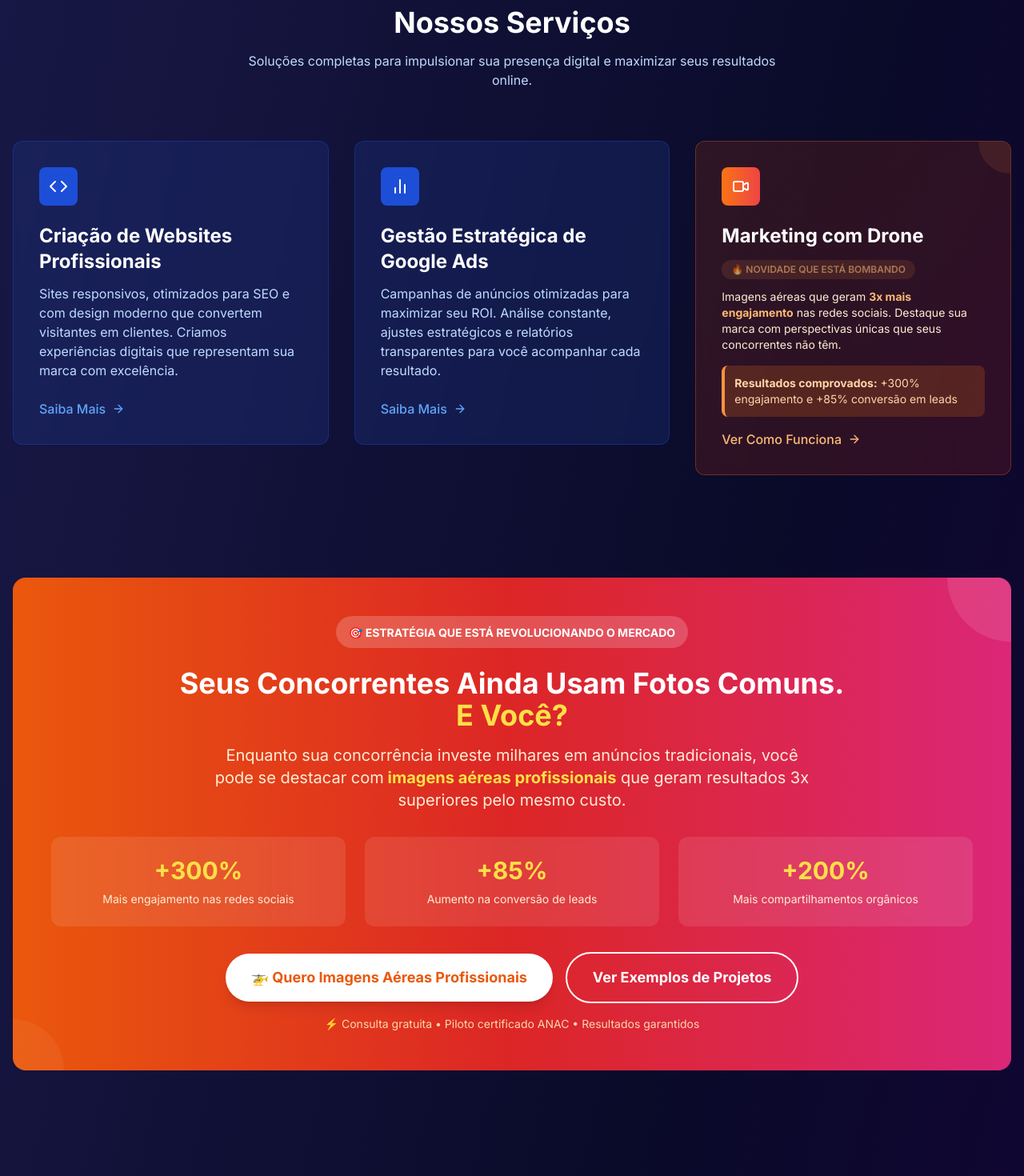
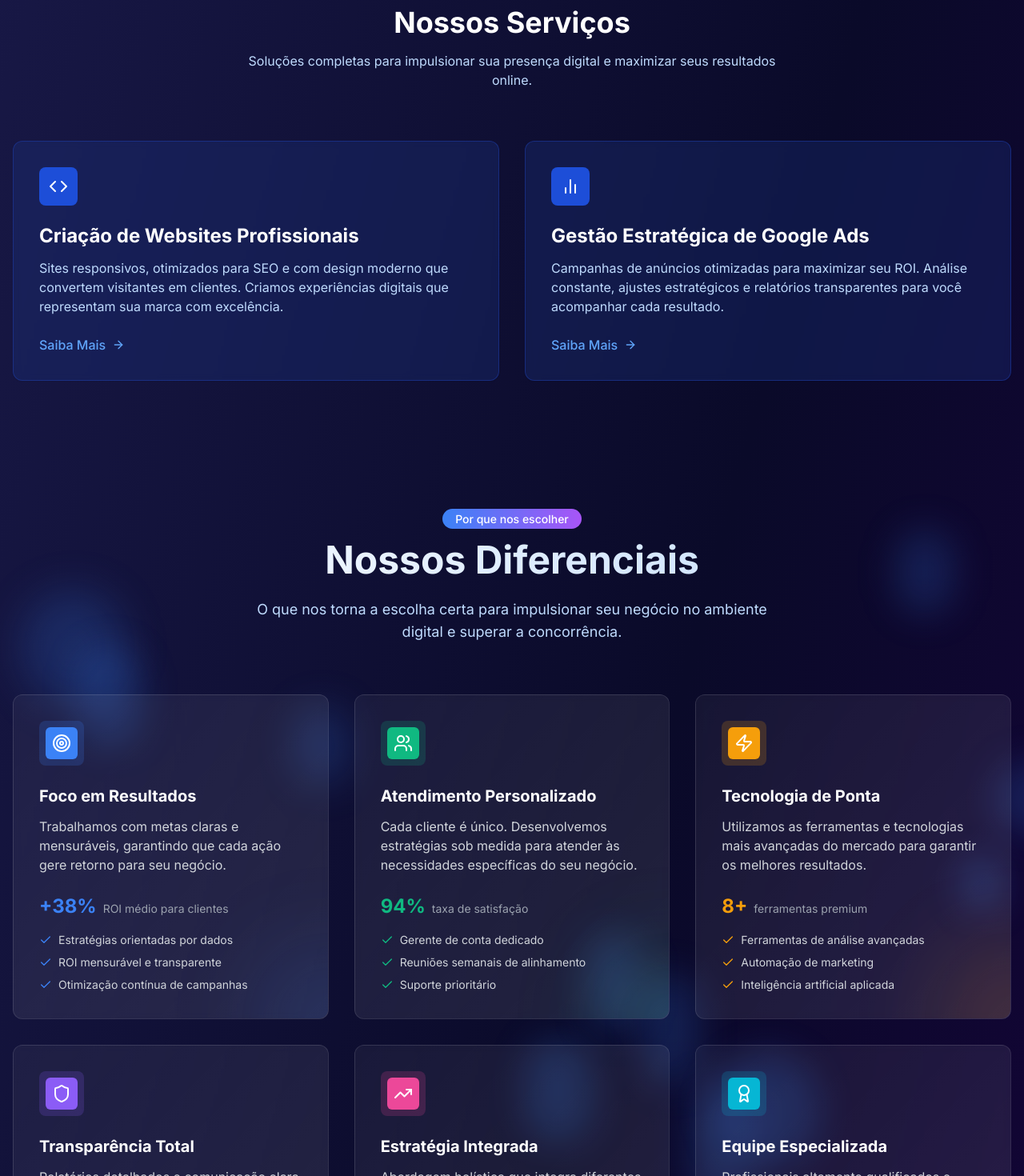
Before and after one commit to nivek-design/design-reverse, a Next.js app: page / in a window 1280 px wide. Shown: the part 740-2210 px from the top of the page at 80% size. Built offline with nearby package versions, Linux system fonts and the light colour scheme.

Commit message:
Restored to 'e3e2f30ba0e6a632edf8d12ae168bbe90846cf9e'
Replit-Restored-To: e3e2f30ba0e6a632edf8d12ae168bbe90846cf9e

```diff
--- a/app/page.tsx
+++ b/app/page.tsx
@@ -1,7 +1,7 @@
 import Link from "next/link"
 import { Button } from "@/components/ui/button"
 import { Navbar } from "@/components/navbar"
-import { ArrowRight, Code, BarChart2, Video } from "lucide-react"
+import { ArrowRight, Code, BarChart2 } from "lucide-react"
 import { Footer } from "@/components/footer"
 import { FadeIn } from "@/components/animations/fade-in"
 import { HoverCard } from "@/components/animations/hover-card"
@@ -122,7 +122,7 @@ export default function Home() {
           </FadeIn>
         </div>
 
-        <div className="grid grid-cols-1 md:grid-cols-3 gap-8">
+        <div className="grid grid-cols-1 md:grid-cols-2 gap-8">
           {/* Service Card 1 */}
           <FadeIn direction="left" delay={0.2}>
             <HoverCard className="bg-blue-900/30 backdrop-blur-sm p-8 rounded-xl border border-blue-800/50 hover:border-blue-500/50 transition-all h-full">
@@ -135,7 +135,7 @@ export default function Home() {
                 Criamos experiências digitais que representam sua marca com excelência.
               </p>
               <Link
-                href="/services#websites"
+                href="/services/websites"
                 className="flex items-center text-blue-400 hover:text-blue-300 font-medium group"
               >
                 Saiba Mais{" "}
@@ -145,7 +145,7 @@ export default function Home() {
           </FadeIn>
 
           {/* Service Card 2 */}
-          <FadeIn direction="up" delay={0.3}>
+          <FadeIn direction="right" delay={0.3}>
             <HoverCard className="bg-blue-900/30 backdrop-blur-sm p-8 rounded-xl border border-blue-800/50 hover:border-blue-500/50 transition-all h-full">
               <div className="bg-blue-700 p-3 rounded-lg inline-block mb-4">
                 <BarChart2 className="h-6 w-6 text-white" />
@@ -156,7 +156,7 @@ export default function Home() {
                 relatórios transparentes para você acompanhar cada resultado.
               </p>
               <Link
-                href="/services#google-ads"
+                href="/services/google-ads"
                 className="flex items-center text-blue-400 hover:text-blue-300 font-medium group"
               >
                 Saiba Mais{" "}
@@ -164,105 +164,6 @@ export default function Home() {
               </Link>
             </HoverCard>
           </FadeIn>
-
-          {/* Service Card 3 - Drone Marketing */}
-          <FadeIn direction="right" delay={0.4}>
-            <HoverCard className="bg-gradient-to-br from-orange-900/30 to-red-900/30 backdrop-blur-sm p-8 rounded-xl border border-orange-500/30 hover:border-orange-400/50 transition-all h-full relative overflow-hidden group">
-              <div className="absolute top-0 right-0 w-20 h-20 bg-orange-400/10 rounded-full -translate-y-10 translate-x-10 group-hover:scale-150 transition-transform duration-500"></div>
-              <div className="bg-gradient-to-r from-orange-500 to-red-500 p-3 rounded-lg inline-block mb-4 relative z-10">
-                <svg className="h-6 w-6 text-white" fill="none" stroke="currentColor" viewBox="0 0 24 24">
-                  <path strokeLinecap="round" strokeLinejoin="round" strokeWidth={2} d="M15 10l4.553-2.276A1 1 0 0121 8.618v6.764a1 1 0 01-1.447.894L15 14M5 18h8a2 2 0 002-2V8a2 2 0 00-2-2H5a2 2 0 00-2 2v8a2 2 0 002 2z" />
-                </svg>
-              </div>
-              <div className="relative z-10">
-                <h3 className="text-2xl font-bold mb-3 text-white">Marketing com Drone</h3>
-                <div className="bg-orange-400/20 text-orange-300 text-xs px-3 py-1 rounded-full inline-block mb-3 font-semibold animate-pulse">
-                  🔥 NOVIDADE QUE ESTÁ BOMBANDO
-                </div>
-                <p className="text-orange-100 mb-4 text-sm">
-                  Imagens aéreas que geram <strong className="text-orange-300">3x mais engajamento</strong> nas redes sociais.
-                  Destaque sua marca com perspectivas únicas que seus concorrentes não têm.
-                </p>
-                <div className="bg-orange-500/20 p-3 rounded-lg mb-4 border-l-4 border-orange-400">
-                  <p className="text-orange-200 text-sm">
-                    <strong>Resultados comprovados:</strong> +300% engajamento e +85% conversão em leads
-                  </p>
-                </div>
-              </div>
-              <Link
-                href="/services#drone-services"
-                className="flex items-center text-orange-300 hover:text-orange-200 font-medium group relative z-10"
-              >
-                Ver Como Funciona{" "}
-                <ArrowRight className="ml-2 h-4 w-4 transition-transform duration-300 group-hover:translate-x-1" />
-              </Link>
-            </HoverCard>
-          </FadeIn>
-        </div>
-      </section>
-
-      {/* Drone Marketing CTA Section */}
-      <section className="container mx-auto px-4 py-16">
-        <div className="bg-gradient-to-r from-orange-600 via-red-600 to-pink-600 rounded-2xl p-8 md:p-12 relative overflow-hidden">
-          {/* Background Elements */}
-          <div className="absolute top-0 right-0 w-40 h-40 bg-white/10 rounded-full -translate-y-20 translate-x-20"></div>
-          <div className="absolute bottom-0 left-0 w-32 h-32 bg-white/5 rounded-full translate-y-16 -translate-x-16"></div>
-
-          <div className="relative z-10 text-center text-white">
-            <FadeIn direction="up">
-              <div className="bg-white/20 backdrop-blur-sm inline-block px-4 py-2 rounded-full mb-6">
-                <span className="text-sm font-bold">🎯 ESTRATÉGIA QUE ESTÁ REVOLUCIONANDO O MERCADO</span>
-              </div>
-              <h2 className="text-3xl md:text-4xl font-bold mb-4">
-                Seus Concorrentes Ainda Usam Fotos Comuns.
-                <br />
-                <span className="text-yellow-300">E Você?</span>
-              </h2>
-              <p className="text-xl text-orange-100 mb-8 max-w-3xl mx-auto">
-                Enquanto sua concorrência investe milhares em anúncios tradicionais, você pode se destacar com
-                <strong className="text-yellow-300"> imagens aéreas profissionais</strong> que geram resultados 3x superiores pelo mesmo custo.
-              </p>
-            </FadeIn>
-
-            <div className="grid grid-cols-1 md:grid-cols-3 gap-6 mb-8">
-              <FadeIn direction="up" delay={0.2}>
-                <div className="bg-white/10 backdrop-blur-sm p-6 rounded-xl">
-                  <div className="text-3xl font-bold text-yellow-300 mb-2">+300%</div>
-                  <div className="text-sm text-orange-100">Mais engajamento nas redes sociais</div>
-                </div>
-              </FadeIn>
-              <FadeIn direction="up" delay={0.3}>
-                <div className="bg-white/10 backdrop-blur-sm p-6 rounded-xl">
-                  <div className="text-3xl font-bold text-yellow-300 mb-2">+85%</div>
-                  <div className="text-sm text-orange-100">Aumento na conversão de leads</div>
-                </div>
-              </FadeIn>
-              <FadeIn direction="up" delay={0.4}>
-                <div className="bg-white/10 backdrop-blur-sm p-6 rounded-xl">
-                  <div className="text-3xl font-bold text-yellow-300 mb-2">+200%</div>
-                  <div className="text-sm text-orange-100">Mais compartilhamentos orgânicos</div>
-                </div>
-              </FadeIn>
-            </div>
-
-            <FadeIn direction="up" delay={0.5}>
-              <div className="flex flex-col sm:flex-row gap-4 justify-center items-center">
-                <Link href="/contact?service=drone">
-                  <button className="bg-white text-orange-600 hover:bg-orange-50 px-8 py-4 rounded-full font-bold text-lg transition-all duration-300 hover:scale-105 shadow-lg">
-                    🚁 Quero Imagens Aéreas Profissionais
-                  </button>
-                </Link>
-                <Link href="/services#drone-services">
-                  <button className="bg-transparent border-2 border-white text-white hover:bg-white/10 px-8 py-4 rounded-full font-bold text-lg transition-all duration-300">
-                    Ver Exemplos de Projetos
-                  </button>
-                </Link>
-              </div>
-              <p className="text-sm text-orange-200 mt-4">
-                ⚡ Consulta gratuita • Piloto certificado ANAC • Resultados garantidos
-              </p>
-            </FadeIn>
-          </div>
         </div>
       </section>
 
```
